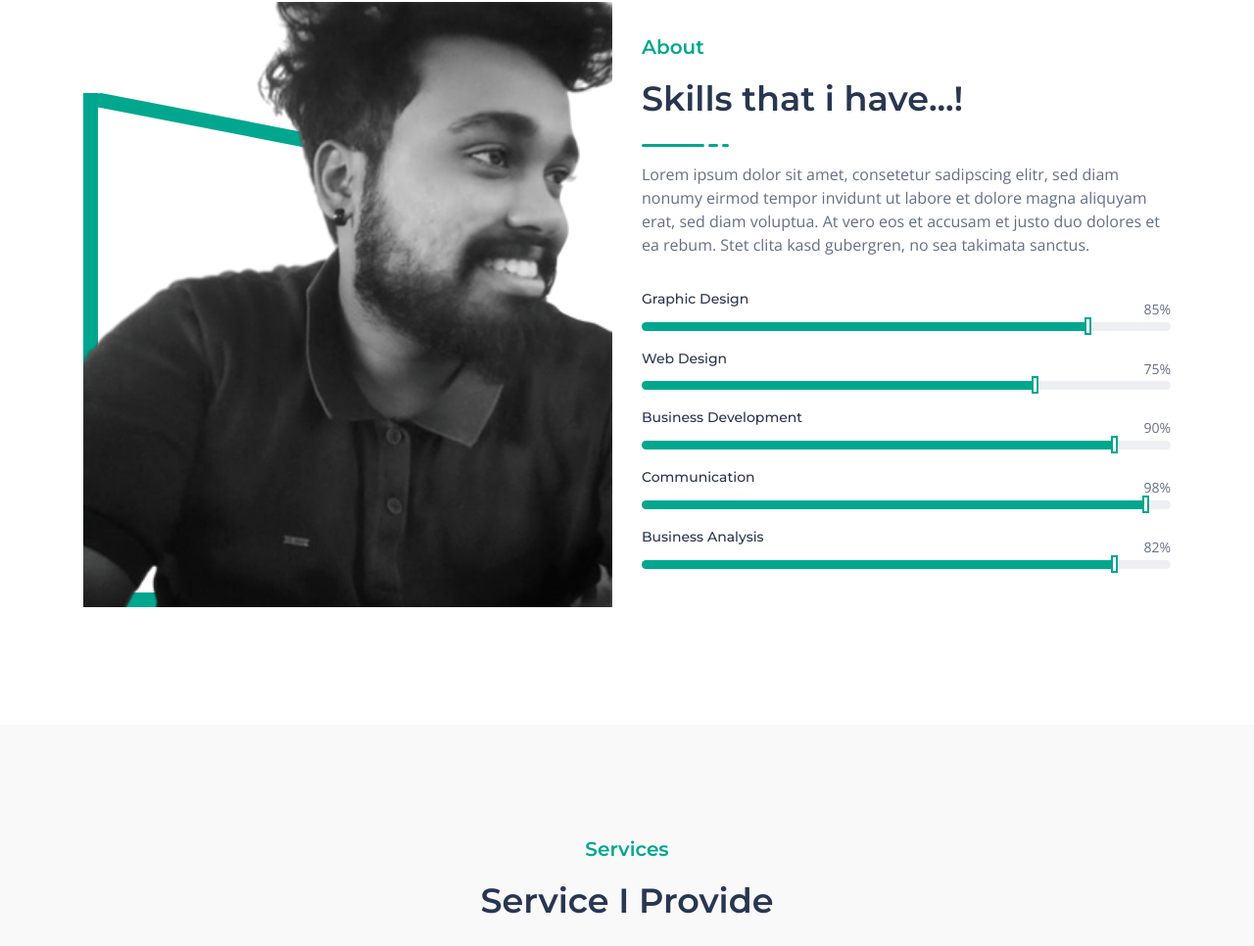
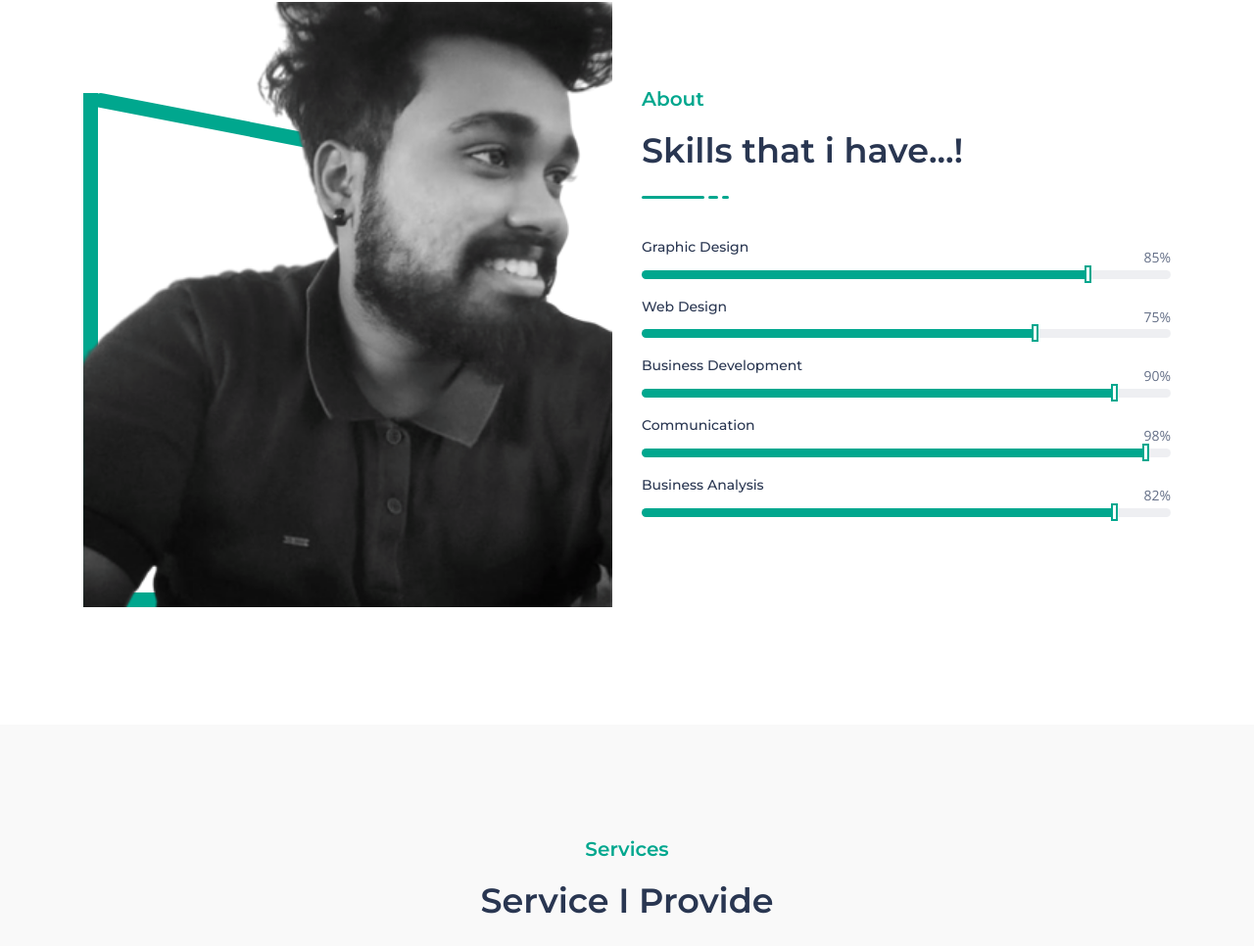
Before and after one commit to Mohammedjaseem/alan-personal-website, a plain HTML site: page index.html in a window 1280 px wide. Shown: the part 740-1706 px from the top of the page at 98% size. Drawn offline with nearby package versions, Linux system fonts and the light colour scheme.

Commit message:
Update index.html

```diff
--- a/index.html
+++ b/index.html
@@ -147,7 +147,7 @@
                                 <li></li>
                             </ul>
                         </div> <!-- section title -->
-                        <p>Lorem ipsum dolor sit amet, consetetur sadipscing elitr, sed diam nonumy eirmod tempor invidunt ut labore et dolore magna aliquyam erat, sed diam voluptua. At vero eos et accusam et justo duo dolores et ea rebum. Stet clita kasd gubergren, no sea takimata sanctus.</p>
+
 
                         <div class="about_skills pt-15">
                             <div class="skill_item mt-20">
```
